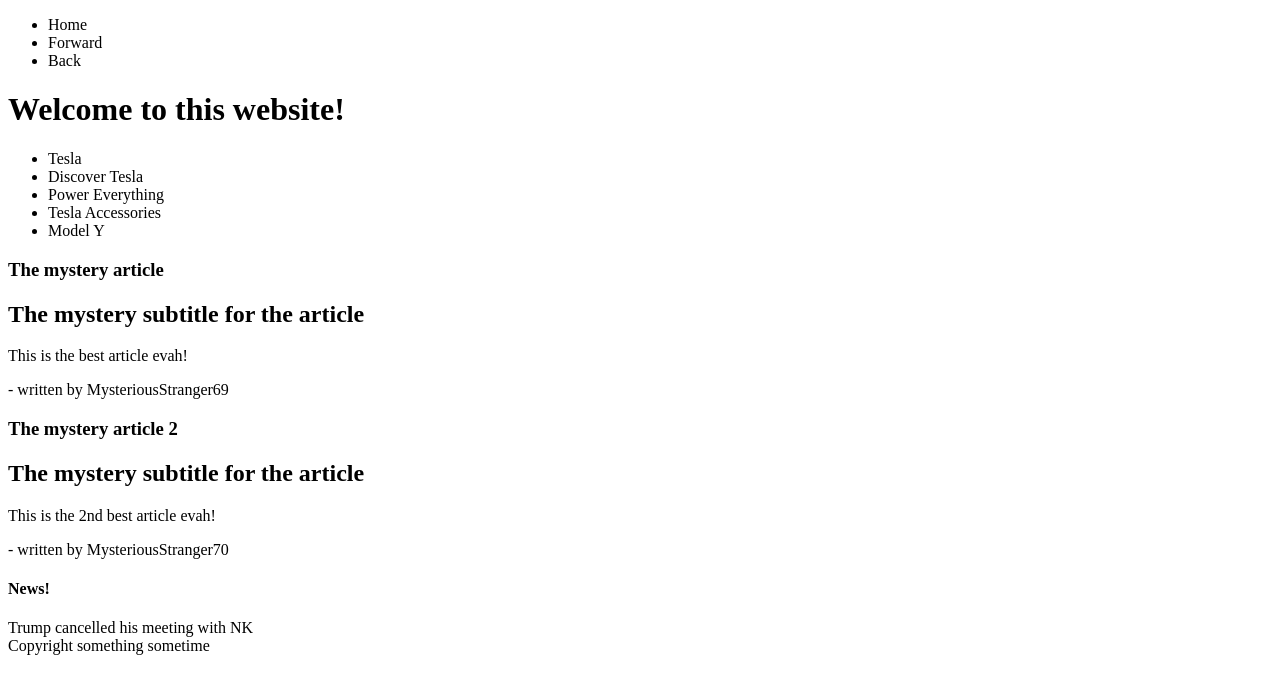
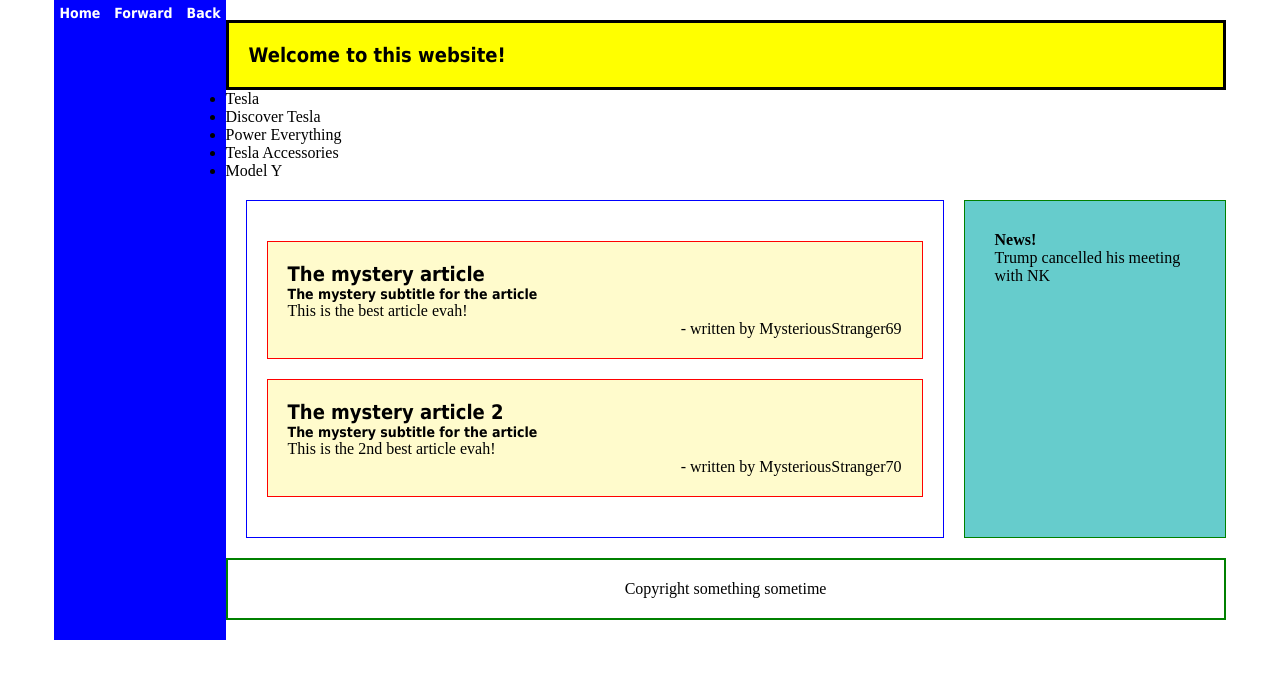
Before and after one commit to ZaidK98/zaidk98.github.io, a plain HTML site: page index.html in a window 1280 px wide. Drawn offline with Linux system fonts and the light colour scheme.

Commit message:
Update index.html

```diff
--- a/index.html
+++ b/index.html
@@ -6,7 +6,88 @@
 <head>
 	<meta charset='utf-8'/>
 	<title>ZAID'S HUB</title>
-	<link rel='icon' href='https://raw.githubusercontent.com/ZaidK98/zaidk98.github.io/master/zzz.png'>
+	<link rel='icon' href='https://raw.githubusercontent.com/ZaidK98/zaidk98.github.io/master/img/zzz.png'>
+	<style type = "text/css" media = "all">
+         *{
+	margin: 0px;
+	padding: 0px;
+	}
+
+	h1{font: bold 20px tahoma;}
+
+	h2{font: bold 14px tahoma;}
+
+	header, section, footer, aside, nav, article, hgroup{display: block;}
+
+	body{
+	width: 100%; /* adjusts the body according to the size of the website window */
+	display: flex;
+	justify-content: center;
+	border: 1px;
+	}
+
+	#template{
+	max-width: 1000px;
+	margin: 20px 0px;
+	display: flex;
+	flex-flow: column wrap; /* separate the elements vertically */
+	flex-grow: 1; /* 1 means flexible and 0 means fixed */
+	}
+
+	#tophdr{
+	background: yellow;
+	border: 3px solid black;
+	padding: 20px;
+	}
+
+	#topnv{
+	border: red;
+	background: blue;
+	color: white;
+	}
+
+	#topnv li{
+	display: inline-block; /* displays elements along one line */
+	list-style: none;
+	padding: 5px;
+	font: bold 14px tahoma;
+	}
+
+	#newdiv{
+	display: flex;
+	flex-flow: row;
+	}
+
+	#mainstuff{
+	border: 1px solid blue;
+	flex-grow: 1;
+	margin: 20px;
+	padding: 20px;
+	}
+
+	#sidekick{
+	border: 1px solid green;
+	width: 200px;
+	margin: 20px 0px;
+	padding: 30px;
+	background: #66CCCC;
+	}
+
+	#foot{
+	text-align: center;
+	padding: 20px;
+	border: 2px solid green;
+	}
+
+	article{
+	background: #FFFBCC;
+	border: 1px solid red;
+	padding: 20px;
+	margin: 20px 0px;
+	}
+
+	article > footer{text-align: right;}
+      </style>
 </head>
 
 <nav id='topnv'>
```
